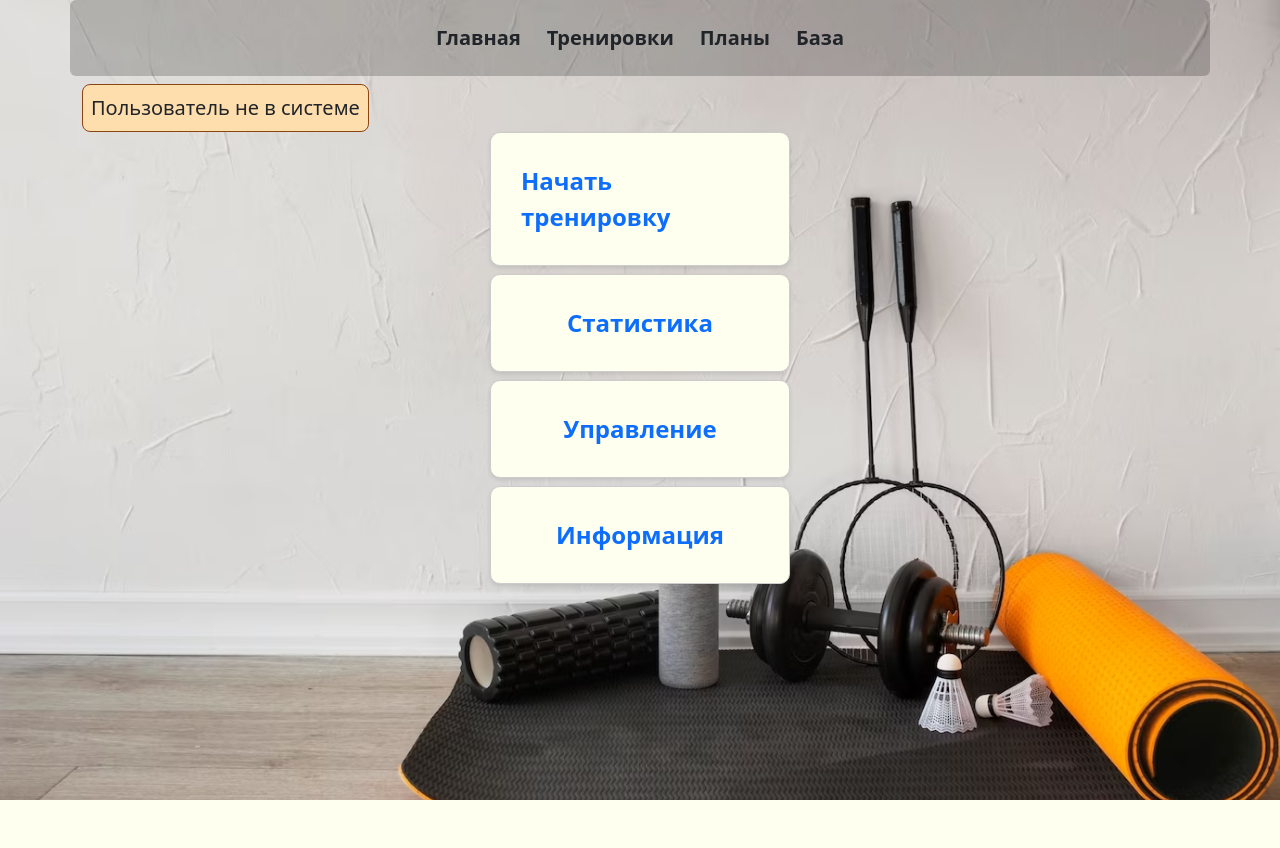
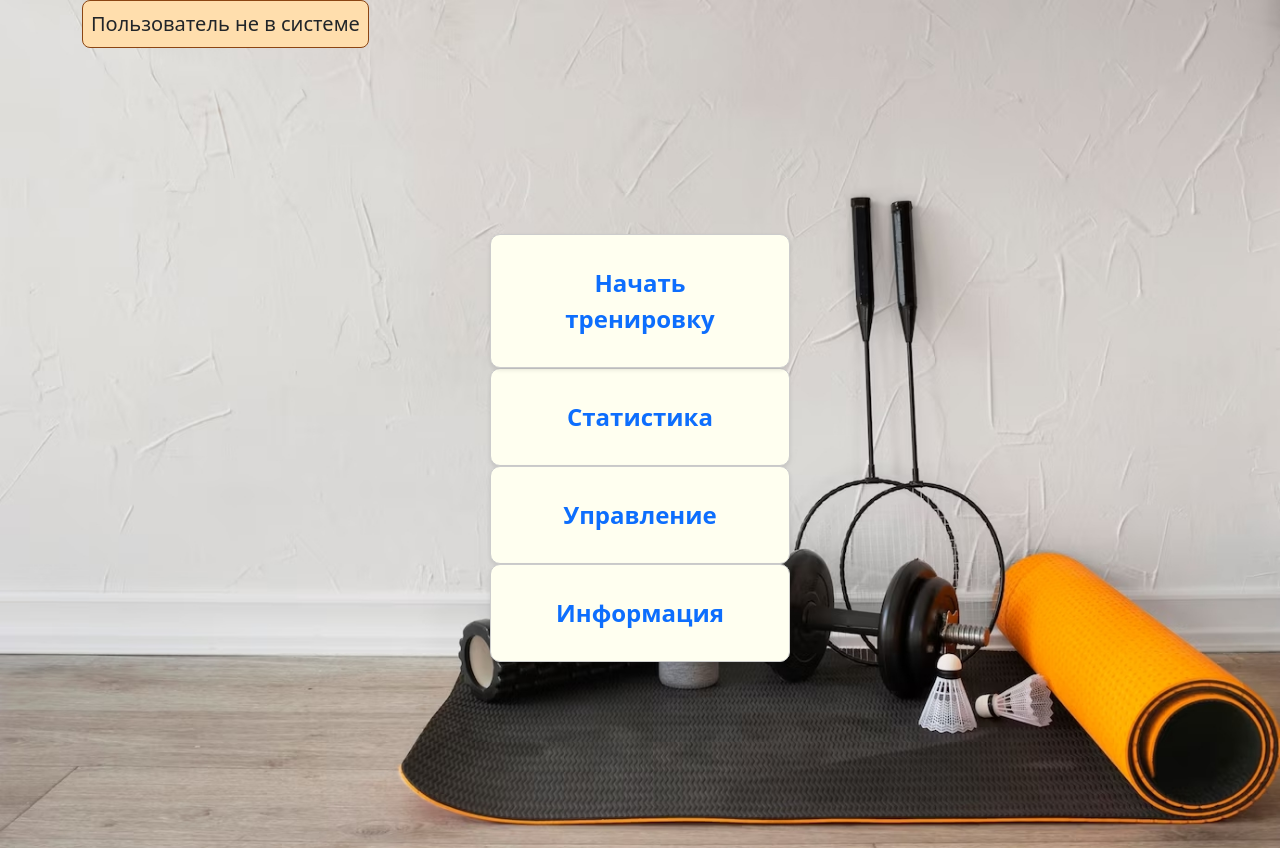
Before and after one commit to takura2012/flask_app_fit, a Flask app: page / in a window 1280 px wide. Before the commit the page ends 800 px from the top, so only its background shows below. Run offline with Flask 3, Linux system fonts and the light colour scheme; some libraries are stand-ins or nearby versions.

Commit message:
убрал верхнее меню, добавил переходы

```diff
--- a/main.py
+++ b/main.py
@@ -878,5 +878,12 @@ def statistics_exercises():
     return render_template('statistics_exercises.html', exercises_struct=exercises_struct, user_id=user_id, trains_count=trains_count)
 
 
+@app.route('/management')
+def management():
+
+
+    return render_template('management.html')
+
+
 if __name__ == '__main__':
     app.run(debug=True)
--- a/static/css/main.css
+++ b/static/css/main.css
@@ -44,8 +44,26 @@ body {
     display: flex;
     justify-content: center;
     /* align-items: center; */
-    /* min-height: 100vh;  Чтобы блок был посередине по вертикали на всю высоту экрана */
+
 }
+
+.index-div {
+    display: inline-block;
+    margin: 10px; /* добавьте отступы по вашему желанию */
+}
+
+.str-link {
+    display: inline-block;
+    width: 100%;
+    height: 100%;
+}
+
+
+.stretched {
+    width: 100%;
+    height: 100%;
+}
+
 
 .content {
     padding: 20px;
@@ -67,7 +85,6 @@ body {
 }
 
 .index-div {
-    display: flex;
     justify-content: center;
     padding: 30px;
     border: 1px solid #ccc;
--- a/templates/base.html
+++ b/templates/base.html
@@ -12,22 +12,11 @@
 </head>
 
 <body>
-    <div class="container text-primary bg-opacity-20 rounded-2">
-        <header class="d-flex py-3 mb-2 fs-5 fw-semibold" >
-            <ul class="nav nav-pills flex-grow-1 justify-content-center">
-                <li class="nav-item"><a href="/" class="fs-5 fw-semibold btn">Главная</a></li>
-                <li class="nav-item"><a href="/new_train" class="fs-5 fw-semibold btn">Тренировки</a></li>
-                <li class="nav-item"><a href="/plans_all" class="fs-5 fw-semibold btn">Планы</a></li>
-                <li class="nav-item"><a href="/migration" class="fs-5 fw-semibold btn">База</a></li>
-            </ul>
-            <div class="fs-6 text-start text-dark">
 
-            </div>
-        </header>
+    <div class="container">
 
-    </div>
-    <div class="container">
         {% block body %}{% endblock %}
+
     </div>
 
 
--- a/templates/index.html
+++ b/templates/index.html
@@ -7,9 +7,10 @@
 
 {% include "/modals/flash_mess.html" %}
 
-
-<div class="center-block mb-2">
-    <a href="/current_train" class="index-div fs-4 fw-semibold link-underline link-underline-opacity-0 position-relative">
+    <div class="d-flex justify-content-center align-items-center vh-100">
+        <div class="m-0">
+            <div class="row justify-content-center text-center">
+                    <a href="/current_train" class="index-div fs-4 fw-semibold link-underline link-underline-opacity-0 position-relative m-0">
                     Начать тренировку
                         {% if uncompleted_user_trainings|length >0 %}
                         <span class="position-absolute top-0 start-100 translate-middle badge rounded-pill bg-success text-warning">
@@ -19,21 +20,23 @@
                     </a>
 
             </div>
-<div class="center-block mb-2">
-    <a href="/statistics" class="index-div fs-4 fw-semibold link-underline link-underline-opacity-0">
+            <div class="row justify-content-center text-center">
+                    <a href="/statistics" class="index-div fs-4 fw-semibold link-underline link-underline-opacity-0 m-0">
                     Статистика
                     </a>
             </div>
-<div class="center-block mb-2">
-    <a href="#" class="index-div fs-4 fw-semibold link-underline link-underline-opacity-0 ">
+            <div class="row justify-content-center text-center">
+                <a href="/management" class="index-div fs-4 fw-semibold link-underline link-underline-opacity-0 m-0">
                 Управление
 
                 </a>
             </div>
-<div class="center-block mb-2">
-    <a href="#" class="index-div fs-4 fw-semibold link-underline link-underline-opacity-0">
+            <div class="row justify-content-center text-center">
+                <a href="#" class="index-div fs-4 fw-semibold link-underline link-underline-opacity-0 m-0">
                 Информация
                 </a>
+            </div>
+        </div>
     </div>
 
 
--- a/templates/statistics.html
+++ b/templates/statistics.html
@@ -5,6 +5,8 @@
 
 {% block body %}
 {% include "/modals/flash_mess.html" %}
+<div class="pt-3">
+    <div>
     <form action="/statistics/exercises" method="post">
 
         <input type="submit" class="statistics-btn d-inline-flex p-2 fw-bold text-primary fs-6 link-underline link-underline-opacity-0" value="Упражнения">
@@ -50,7 +52,8 @@
         </div>
     </div>
     {% endfor %}
-
+    </div>
+</div>
 
 
 
--- a/templates/statistics_exercises.html
+++ b/templates/statistics_exercises.html
@@ -4,6 +4,8 @@
 {% endblock %}
 
 {% block body %}
+<div class="pt-3">
+    <div>
         <div class="mb-3">
             <form action="/statistics/exercises" method="post">
             <a href="/statistics" class="statistics-btn d-inline-flex p-2 fw-bold fs-6 link-underline link-underline-opacity-0">
@@ -52,6 +54,7 @@
         </div>
 
         {% endfor %}
-
+    </div>
+</div>
 
 {% endblock %}
```
Also changed, not shown: templates/current_train.html (+17 -9 lines), templates/edit_train.html (+11 -7 lines), templates/management.html (added, +28 -0 lines), templates/new_train.html (+15 -6 lines), templates/plan_new.html (+5 -3 lines), templates/plans_all.html (+14 -5 lines), instance/fitness.db. Lines whose indentation alone changed are shown as unchanged.
